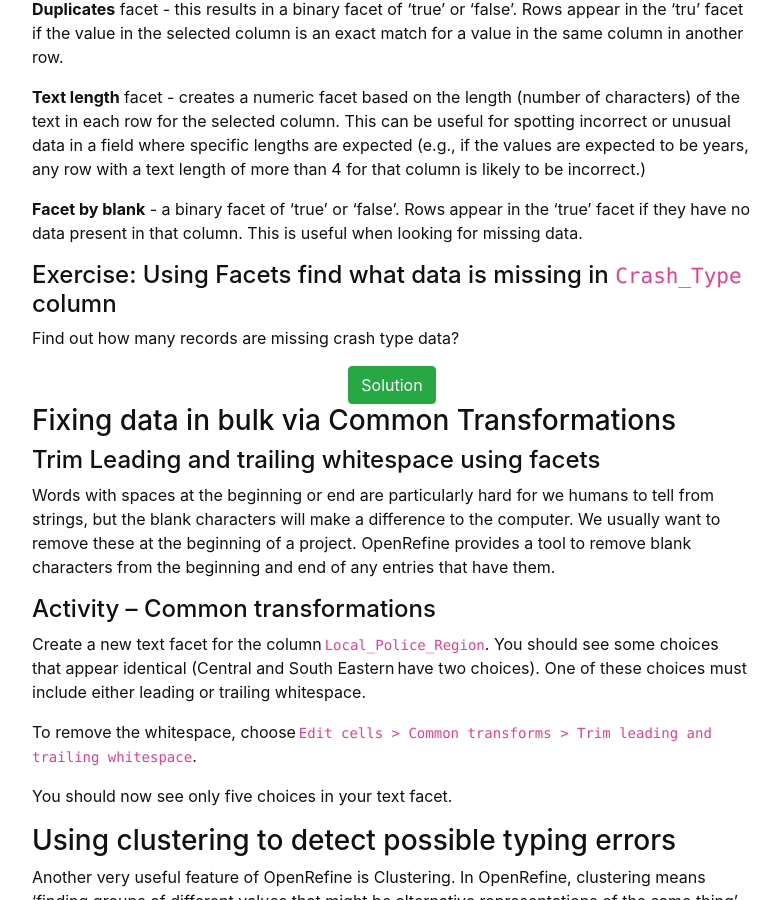
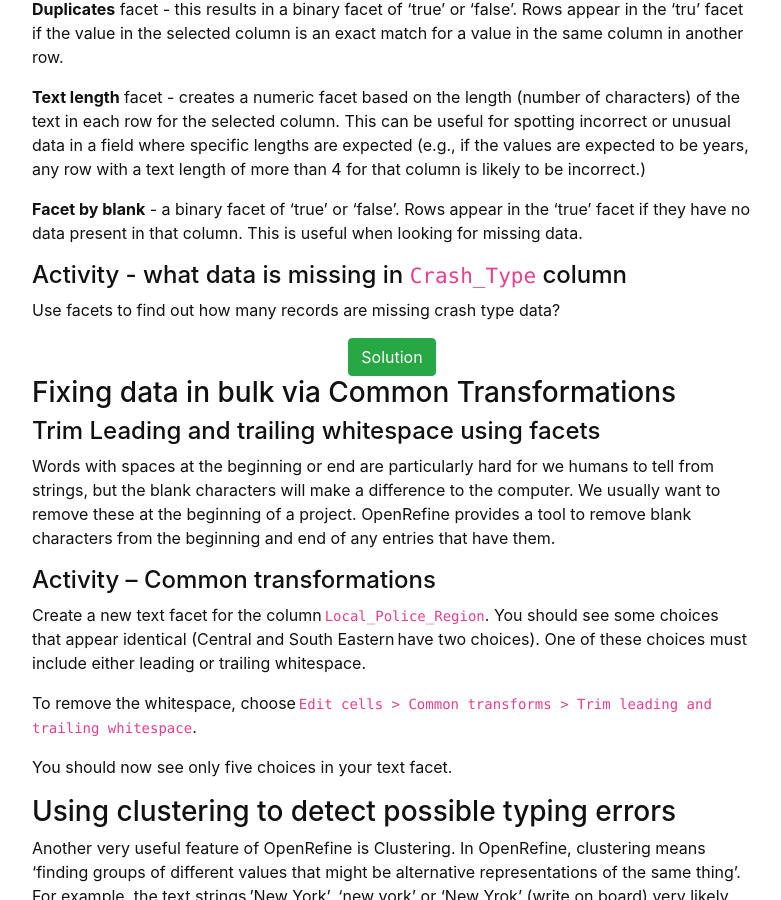
Before and after one commit to GULibrarySandbox/intro-data-wrangle, a Jekyll site: the page built from content/4-lesson.md, in a window 1280 px wide and 900 px high, scrolled down 2356 px. Shown: the whole window, without its empty margins (248-1029 px from the left). Built offline with Jekyll 4.4.1, drawn with Linux system fonts in a browser that asks for light colours.

Commit message:
Update 4-lesson.md

```diff
--- a/content/4-lesson.md
+++ b/content/4-lesson.md
@@ -33,7 +33,7 @@ along with a number representing how many times that value occurs in the column.
 
 2. Which months have the highest and lowest traffic related accidents?
 
-{% include modal.md button="Solution" color="success" title="Activity solution" text="1. Name is alphabetical, and count is largest at top of list.
+{% include modal.md button="Solution" color="success" title="Activity 1 solution" text="1. Name is alphabetical, and count is largest at top of list.
 
 > 2. May highest, January lowest." %}
 
@@ -105,10 +105,10 @@ As well as 'Text facets' and 'timeline facets', OpenRefine also supports other t
 
 > **Facet by blank** - a binary facet of 'true' or 'false'. Rows appear in the 'true' facet if they have no data present in that column. This is useful when looking for missing data.
 
-#### Exercise:  Using Facets find what data is missing in `Crash_Type` column
-Find out how many records are missing crash type data?
+#### Activity - what data is missing in `Crash_Type` column
+Use facets to find out how many records are missing crash type data?
 
-{% include modal.md button="Solution" color="success" title="Activity solution" text="Select Facet > Customized facets > Facet by Blank or Null
+{% include modal.md button="Solution" color="success" title="Activity 2 solution" text="Select Facet > Customized facets > Facet by Blank or Null
 
 > Result: 13. All correspond to the `Crash_Nature` type of Hit Animal, so it might be possible to identify the missing values from this information." %}
 
```
